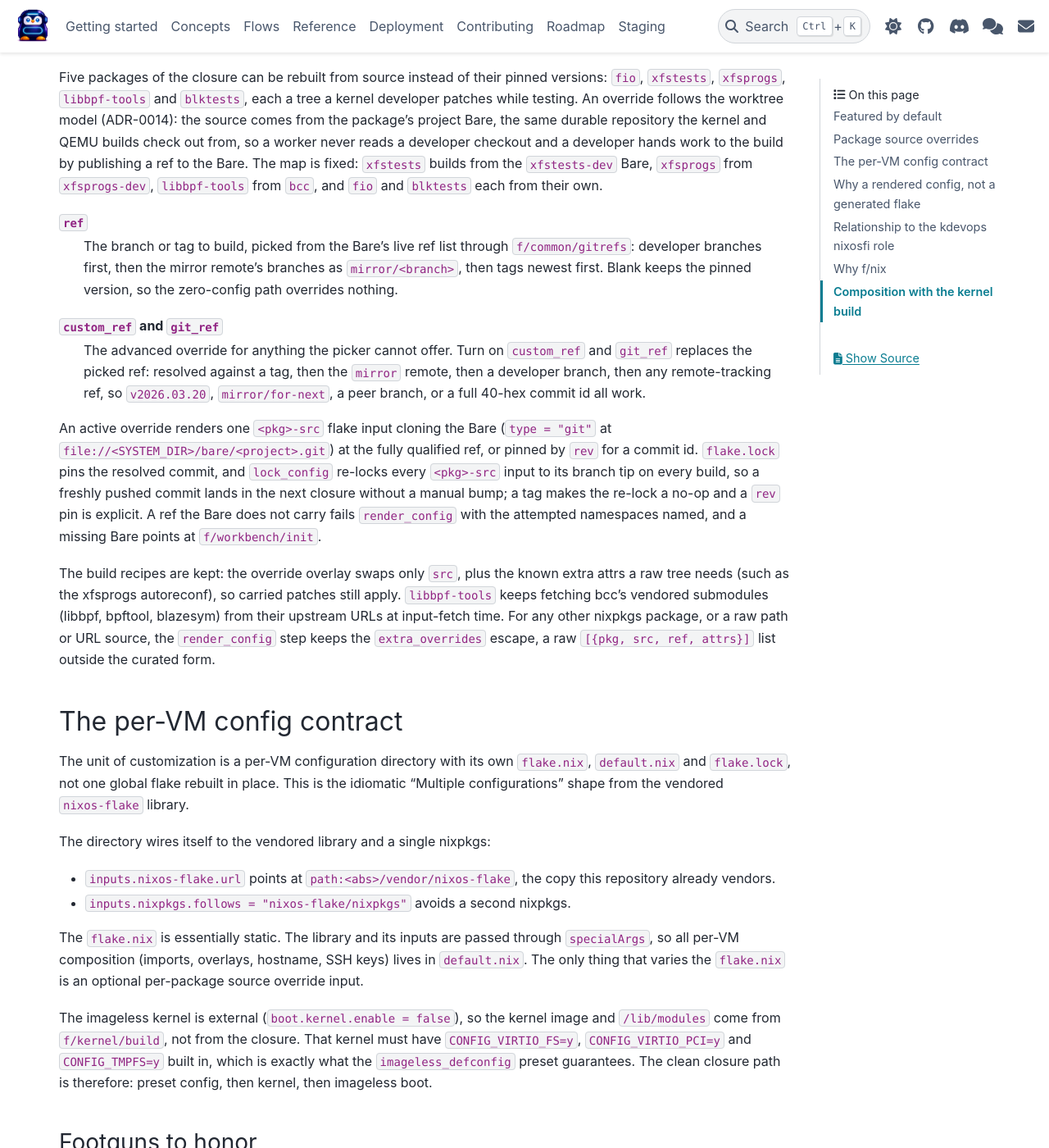
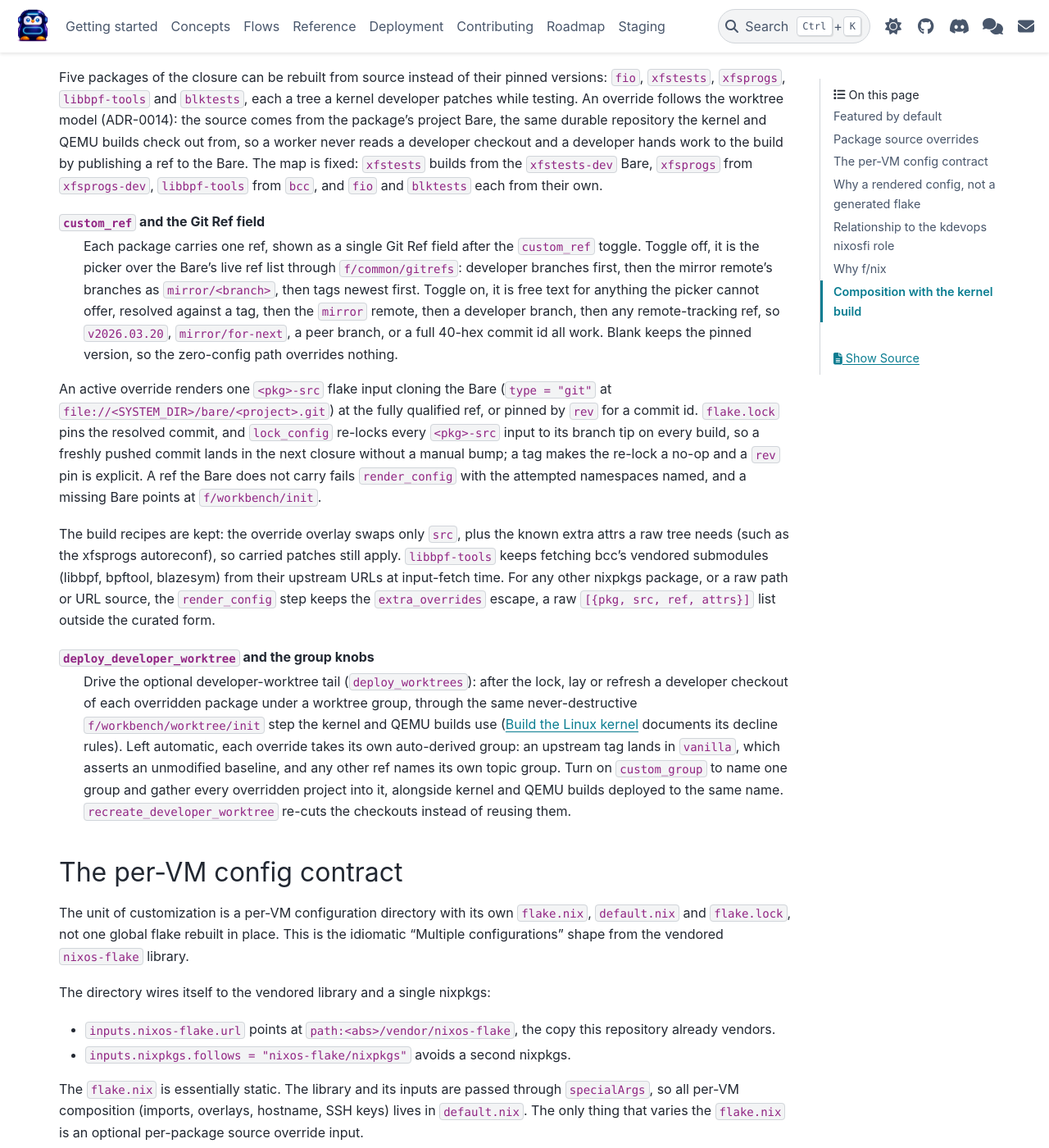
Before and after one commit to dagomez137/kdevops-ng, a Sphinx documentation site: the page built from docs/flows/nix-build.rst, in a window 1280 px wide and 1400 px high, scrolled down 931 px. Shown: the whole window at 82% size. Built offline with Sphinx 7.4.7 and the PyData theme 0.15.4, drawn with Linux system fonts in a browser that asks for light colours.

Commit message:
docs: document the override tail and the unified ref field
The override reference now describes the single Git Ref field behind the
Custom Ref toggle (picker off, free text on, same slot so the form does
not jump) and the developer-worktree tail: per-override auto groups with
the vanilla baseline rule, the custom group that gathers the overridden
projects with the kernel and QEMU builds, and the recreate knob, with the
decline rules deferred to the kernel-build page that owns them.

Generated-by: Claude AI
Signed-off-by: Daniel Gomez <da.gomez@kernel.org>

```diff
--- a/docs/flows/nix-build.rst
+++ b/docs/flows/nix-build.rst
@@ -60,18 +60,17 @@ is fixed: ``xfstests`` builds from the ``xfstests-dev`` Bare, ``xfsprogs``
 from ``xfsprogs-dev``, ``libbpf-tools`` from ``bcc``, and ``fio`` and
 ``blktests`` each from their own.
 
-``ref``
-   The branch or tag to build, picked from the Bare's live ref list through
-   :src:`f/common/gitrefs`: developer branches first, then the mirror
-   remote's branches as ``mirror/<branch>``, then tags newest first. Blank
-   keeps the pinned version, so the zero-config path overrides nothing.
-
-``custom_ref`` and ``git_ref``
-   The advanced override for anything the picker cannot offer. Turn on
-   ``custom_ref`` and ``git_ref`` replaces the picked ref: resolved against
-   a tag, then the ``mirror`` remote, then a developer branch, then any
-   remote-tracking ref, so ``v2026.03.20``, ``mirror/for-next``, a peer
-   branch, or a full 40-hex commit id all work.
+``custom_ref`` and the Git Ref field
+   Each package carries one ref, shown as a single Git Ref field after the
+   ``custom_ref`` toggle. Toggle off, it is the picker over the Bare's live
+   ref list through :src:`f/common/gitrefs`: developer branches first, then
+   the mirror remote's branches as ``mirror/<branch>``, then tags newest
+   first. Toggle on, it is free text for anything the picker cannot offer,
+   resolved against a tag, then the ``mirror`` remote, then a developer
+   branch, then any remote-tracking ref, so ``v2026.03.20``,
+   ``mirror/for-next``, a peer branch, or a full 40-hex commit id all work.
+   Blank keeps the pinned version, so the zero-config path overrides
+   nothing.
 
 An active override renders one ``<pkg>-src`` flake input cloning the Bare
 (``type = "git"`` at ``file://<SYSTEM_DIR>/bare/<project>.git``) at the
@@ -90,6 +89,19 @@ vendored submodules (libbpf, bpftool, blazesym) from their upstream URLs at
 input-fetch time. For any other nixpkgs package, or a raw path or URL
 source, the ``render_config`` step keeps the ``extra_overrides`` escape, a
 raw ``[{pkg, src, ref, attrs}]`` list outside the curated form.
+
+``deploy_developer_worktree`` and the group knobs
+   Drive the optional developer-worktree tail (``deploy_worktrees``): after
+   the lock, lay or refresh a developer checkout of each overridden package
+   under a worktree group, through the same never-destructive
+   :src:`f/workbench/worktree/init` step the kernel and QEMU builds use
+   (:doc:`kernel-build` documents its decline rules). Left automatic, each
+   override takes its own auto-derived group: an upstream tag lands in
+   ``vanilla``, which asserts an unmodified baseline, and any other ref
+   names its own topic group. Turn on ``custom_group`` to name one group
+   and gather every overridden project into it, alongside kernel and QEMU
+   builds deployed to the same name. ``recreate_developer_worktree``
+   re-cuts the checkouts instead of reusing them.
 
 The per-VM config contract
 ==========================
```
